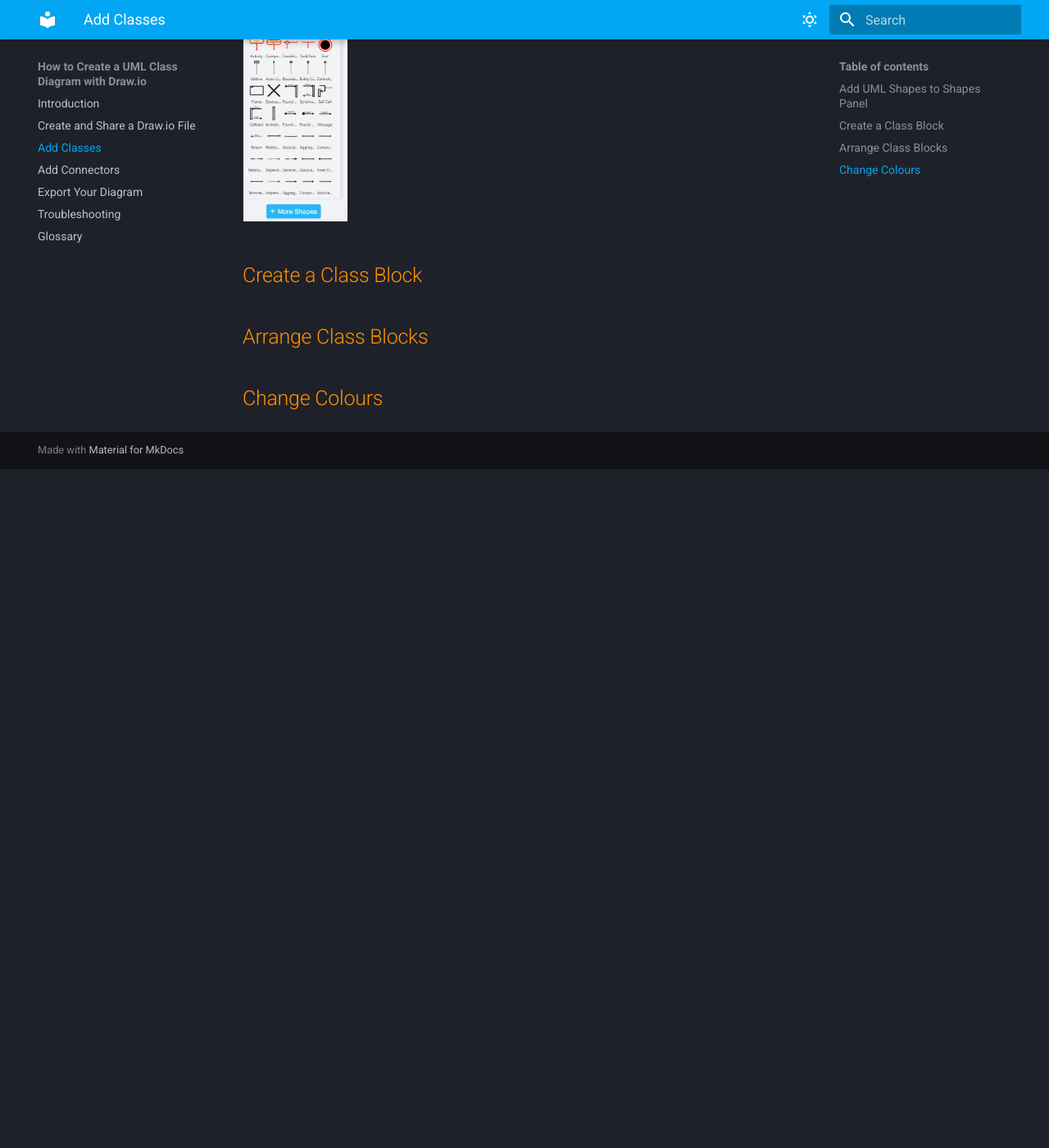
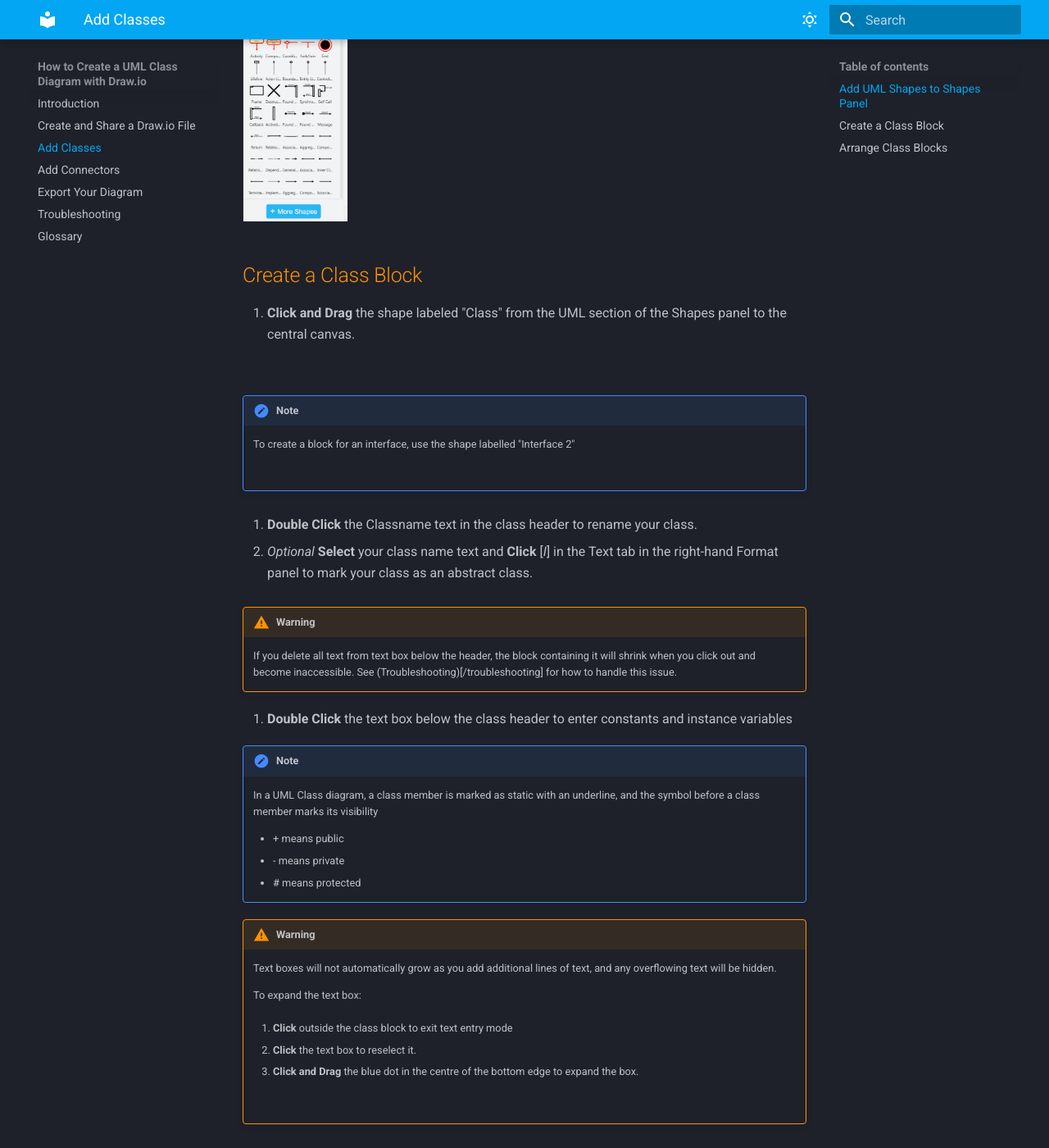
Before and after one commit to kai-st/comm2216-docs-project, an MkDocs documentation site: the page built from docs/blocks.md, in a window 1280 px wide and 1400 px high, scrolled down 3255 px. Shown: the whole window at 82% size. Built offline with MkDocs 1.6.1 and Material for MkDocs 9.7.7, drawn with Linux system fonts in a browser that asks for light colours; before the commit the page ends 3827 px from its top, so only the background shows below that; some of the changed text lies outside the part shown.

Commit message:
Write block instructions

```diff
--- a/docs/blocks.md
+++ b/docs/blocks.md
@@ -44,6 +44,85 @@
 
 ## Create a Class Block
 
+1. **Click and Drag** the shape labeled "Class" from the UML section of the Shapes panel to the central canvas.
+
+![]()
+
+!!! note
+
+    To create a block for an interface, use the shape labelled "Interface 2"
+
+    ![]()
+
+2. **Double Click** the Classname text in the class header to rename your class.
+
+3. _Optional_ **Select** your class name text and **Click** [*I*] in the Text tab in the right-hand Format panel to mark your class as an abstract class.
+
+!!! warning
+
+    If you delete all text from text box below the header, the block containing it will shrink when you click out and become inaccessible. See (Troubleshooting)[/troubleshooting] for how to handle this issue.
+
+
+4. **Double Click** the text box below the class header to enter constants and instance variables
+
+!!! note
+
+    In a UML Class diagram, a class member is marked as static with an underline, and the symbol before a class member marks its visibility
+
+      - \+  means public
+      - \-  means private
+      - \#  means protected
+
+!!! warning
+
+    Text boxes will not automatically grow as you add additional lines of text, and any overflowing text will be hidden.
+
+    To expand the text box:
+
+    1. **Click** outside the class block to exit text entry mode
+
+    2. **Click** the text box to reselect it.
+
+    3. **Click and Drag** the blue dot in the centre of the bottom edge to expand the box.
+
+    ![]()
+
+5. **Right Click** the methods block to open the context menu.
+
+6. **Click** [Duplicate] to create a copy that will serve as the constructor block.
+
+7. **Click and Drag** a new divider from the Shapes panel insert it between the two copies of the method block.
+
+8. **Double Click** the constructor block to edit the text to reflect the class's constructor(s).
+
+8. **Double Click** the methods block to edit the text to reflect the class's methods(s).
+
+9. *Optional:* **Right Click** --> [Duplicate] the entire class block and edit the copy to same time when making additional classes.
+
 ## Arrange Class Blocks
 
-## Change Colours
+Once you have created a number of class blocks, you will need to arrange them in a layout that makes sense for your UML diagram.
+
+1. **Click and Drag** the class header to move a class block.
+
+2. **Click** the canvas and **Drag** out a selection rectangle to select multiple shapes to move them as a unit.
+
+!!! note
+
+    Only shapes/text fully within the selection rectangle will be selected. Zoom out to be able to select more items.
+
+3. *Optional:* **Click** [Group] in the Arrange tab of the Format panel to have the selected items move as a unit permanently.
+
+!!! note
+
+    The [Group] button will change to [Ungroup] once the items are grouped. **Click** [Ungroup] if you want to move them separately in the future.
+
+15. *Optional:* **Select** multiple items and **Click** one of the Align buttons in the Arrange tab to align the items vertically or horizontally.
+
+16. **Check** the [Spacing] checkbox in the Distribute section of the Arrange tab.
+
+!!! warning
+
+    If you distribute items with the [Spacing] checkbox unchecked, the results are unpredictable with blocks of different sizes.
+
+17. *Optional:* **Select** multiple items, and **Click** [Horizontal] or [Vertical] in the Distribute section to arrange the items with equal spacing between them.
```
